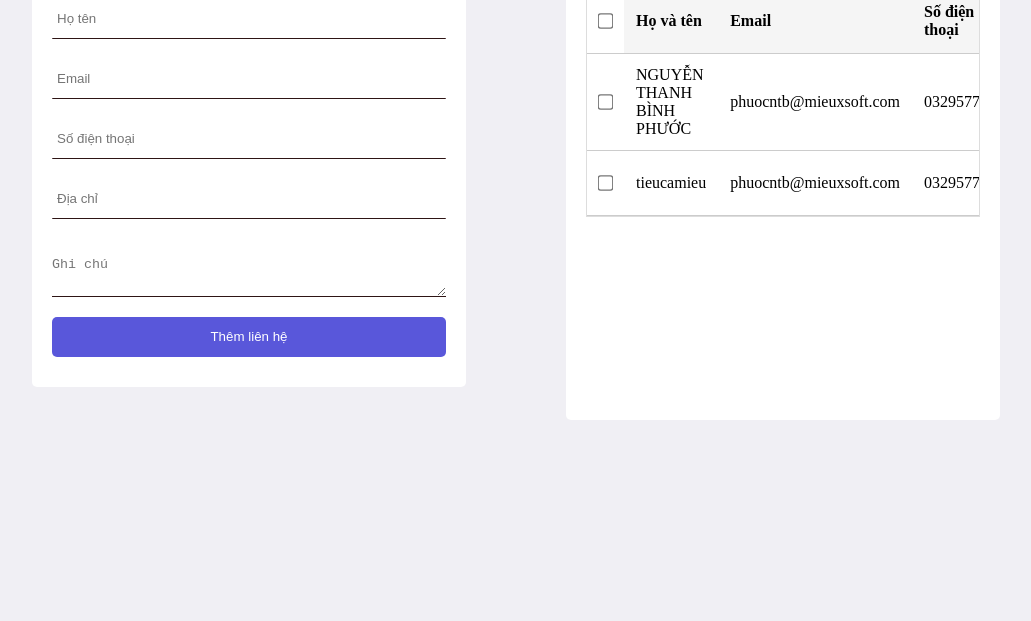
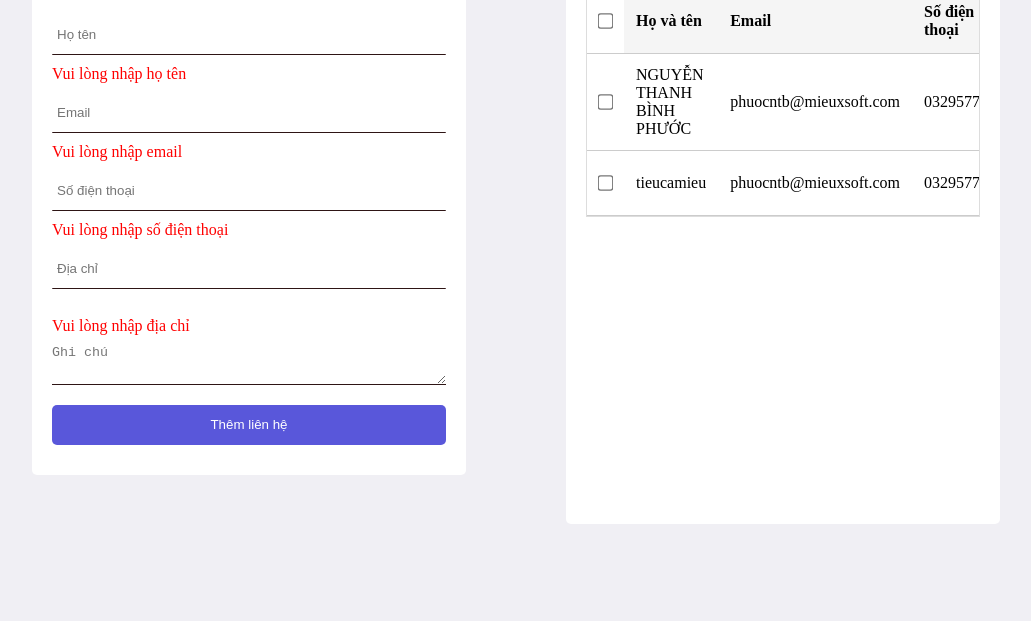
Before and after one commit to huuvuong09/module1, a plain HTML site: page index.html in a window 1280 px wide. Shown: the part 179-800 px from the top of the page, without its empty margins (124-1155 px from the left). Drawn offline with Linux system fonts and the light colour scheme.

Commit message:
update_validate

```diff
--- a/index.html
+++ b/index.html
@@ -19,9 +19,13 @@
       <form action="" class="form1">
         <h2>Thêm liên hệ mới</h2>
         <input type="text" placeholder="Họ tên" />
+          <label for="">Vui lòng nhập họ tên</label>
         <input type="text" placeholder="Email" />
+        <label for="">Vui lòng nhập email</label>
         <input type="text" placeholder="Số điện thoại" />
+  <label for="">Vui lòng nhập số điện thoại</label>
         <input type="text" placeholder="Địa chỉ" /><br />
+        <label for="">Vui lòng nhập địa chỉ</label>
         <textarea
           id="w3review"
           name="w3review"
@@ -41,7 +45,7 @@
           <table>
             <thead>
               <tr>
-                <td><input type="checkbox" /></td>
+                 <td><input type="checkbox" /></td>
                 <th>Họ và tên</th>
                 <th>Email</th>
                 <th>Số điện thoại</th>
--- a/style.css
+++ b/style.css
@@ -29,9 +29,12 @@ h2{
     border-radius: 5px;
     padding: 20px;
     background-color: white;
-    align-items: center;
+
     justify-content: center;
 
+}
+label{
+    color: red;
 }
 .form1 input{
     display: flex;
@@ -54,7 +57,7 @@ textarea{
 .form2{
 
     width: 35%;
-    height: 69vh;
+    height: 82vh;
     border: none #2e1515;
     border-radius: 5px;
     padding: 20px;
```
